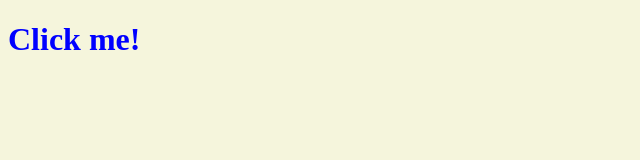
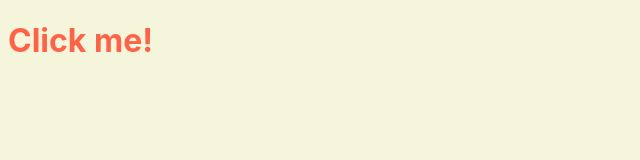
Before and after one commit to Hwangwonuk/javascript-study, a website built with Parcel: page momentum/index.html in a window 1280 px wide. Both pictures are taken after a click on the element "Click me!". Shown: the whole page, without its empty margins (0-640 px from the left). Built offline with nearby package versions, Linux system fonts and the light colour scheme.

Commit message:
css in javascript part two, three

```diff
--- a/momentum/app.js
+++ b/momentum/app.js
@@ -1,14 +1,13 @@
 const h1 = document.querySelector(".hello:first-child h1");
 
 function handleTitleClick() {
-  const currentColor = h1.style.color;
-  let newColor;
-  if (currentColor === "blue") {
-    newColor = "tomato";
-  } else {
-    newColor = "blue";
-  }
-  h1.style.color = newColor;
+  h1.classList.toggle("clicked");
+  // const clickedClass = "clicked";
+  // if (h1.classList.contains(clickedClass)) {
+  //   h1.classList.remove(clickedClass);
+  // } else {
+  //   h1.classList.add(clickedClass);
+  // }
 }
 
 // addEventListener를 사용하면 removeEventListener로 삭제할 수 있다.
--- a/momentum/index.html
+++ b/momentum/index.html
@@ -7,7 +7,7 @@
 </head>
 <body>
   <div class="hello">
-    <h1>Click me!</h1>
+    <h1 class="sexy-font">Click me!</h1>
   </div>
   <script src="app.js"></script>
 </body>
--- a/momentum/style.css
+++ b/momentum/style.css
@@ -1,3 +1,17 @@
 body {
   background-color: beige;
 }
+
+h1 {
+  color: cornflowerblue;
+  transition: coloer 0.5s ease-in-out;
+}
+
+.clicked {
+  color: tomato;
+}
+
+.sexy-font {
+  font-family: -apple-system, BlinkMacSystemFont, "Segoe UI", Roboto, Oxygen,
+  Ubuntu, Cantarell, "Open Sans", "Helvetica Neue", sans-serif;
+}
```
